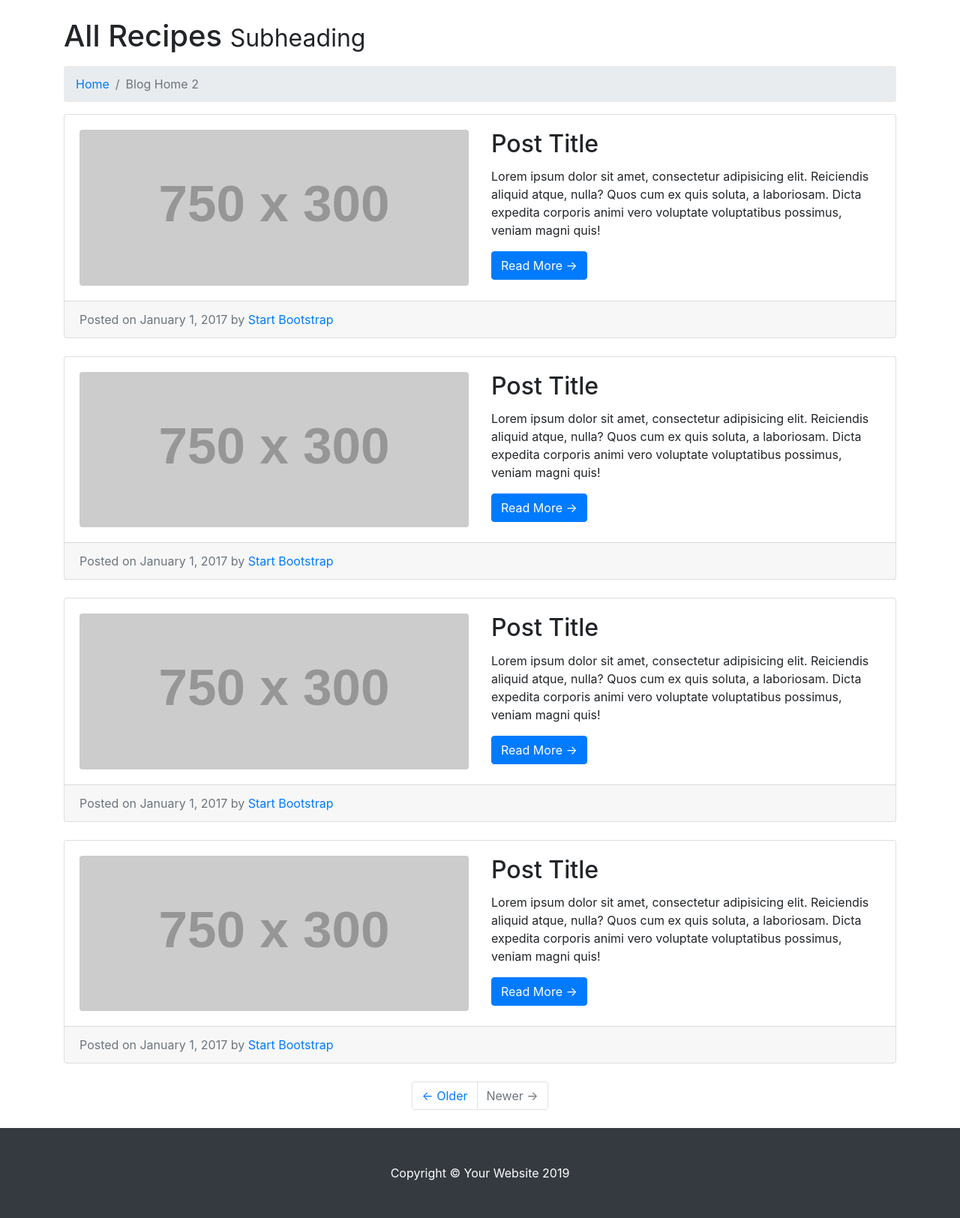
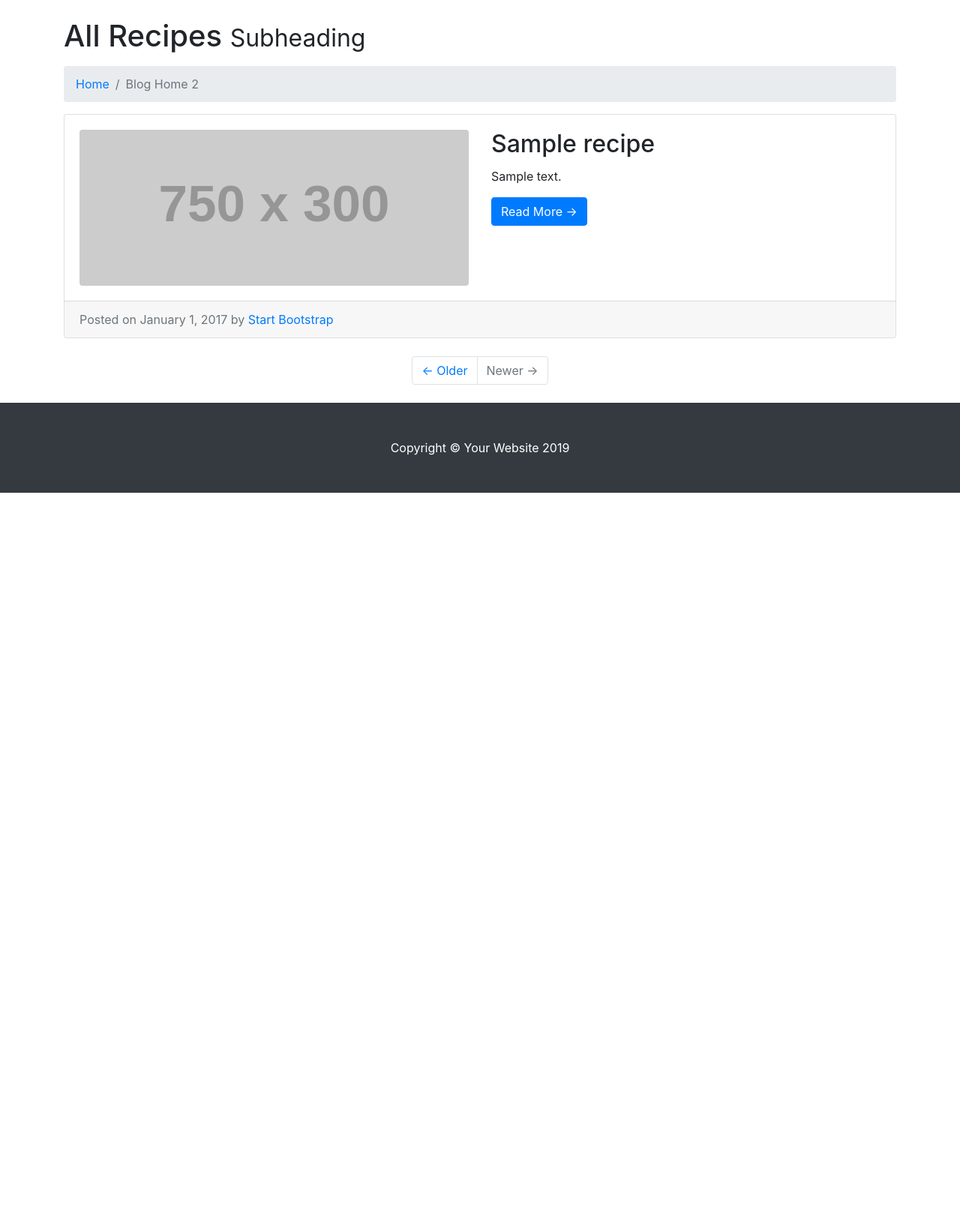
Before and after one commit to davidjbuchanan/MS3-lockdown, a Flask app: page /allRecipes in a window 1280 px wide. Shown: the part 56-1680 px from the top of the page at 75% size. After the commit the page ends 713 px from the top, so only its background shows below. Run offline with Flask 2, Linux system fonts and the light colour scheme; grey boxes labelled with a size stand in for pictures from a placeholder-image service; a database or web service that is not in the repository returns one stand-in record (values such as "Sample title"); some libraries are stand-ins or nearby versions.

Commit message:
Connection test: Jinja code added to allRecipes.html; linked to app.py and MongoDB atlas collection

```diff
--- a/app.py
+++ b/app.py
@@ -27,7 +27,7 @@ def about():
 
 @app.route('/allRecipes')
 def allRecipes():
-    return render_template("allRecipes.html")
+    return render_template("allRecipes.html", recipe=mongo.db.recipe.find())
 
 @app.route('/yourRecipes')
 def yourRecipes():
--- a/templates/allRecipes.html
+++ b/templates/allRecipes.html
@@ -14,7 +14,8 @@
       <li class="breadcrumb-item active">Blog Home 2</li>
     </ol>
 
-    <!-- Blog Post -->
+    <!-- Recipe Post -->
+    {% for item in recipe %}
     <div class="card mb-4">
       <div class="card-body">
         <div class="row">
@@ -24,8 +25,8 @@
             </a>
           </div>
           <div class="col-lg-6">
-            <h2 class="card-title">Post Title</h2>
-            <p class="card-text">Lorem ipsum dolor sit amet, consectetur adipisicing elit. Reiciendis aliquid atque, nulla? Quos cum ex quis soluta, a laboriosam. Dicta expedita corporis animi vero voluptate voluptatibus possimus, veniam magni quis!</p>
+            <h2 class="card-title">{{item.name}}</h2>
+            <p class="card-text">{{item.description}}</p>
             <a href="#" class="btn btn-primary">Read More &rarr;</a>
           </div>
         </div>
@@ -35,72 +36,9 @@
         <a href="#">Start Bootstrap</a>
       </div>
     </div>
+    {% endfor %}
 
-    <!-- Blog Post -->
-    <div class="card mb-4">
-      <div class="card-body">
-        <div class="row">
-          <div class="col-lg-6">
-            <a href="#">
-              <img class="img-fluid rounded" src="http://placehold.it/750x300" alt="">
-            </a>
-          </div>
-          <div class="col-lg-6">
-            <h2 class="card-title">Post Title</h2>
-            <p class="card-text">Lorem ipsum dolor sit amet, consectetur adipisicing elit. Reiciendis aliquid atque, nulla? Quos cum ex quis soluta, a laboriosam. Dicta expedita corporis animi vero voluptate voluptatibus possimus, veniam magni quis!</p>
-            <a href="#" class="btn btn-primary">Read More &rarr;</a>
-          </div>
-        </div>
-      </div>
-      <div class="card-footer text-muted">
-        Posted on January 1, 2017 by
-        <a href="#">Start Bootstrap</a>
-      </div>
-    </div>
 
-    <!-- Blog Post -->
-    <div class="card mb-4">
-      <div class="card-body">
-        <div class="row">
-          <div class="col-lg-6">
-            <a href="#">
-              <img class="img-fluid rounded" src="http://placehold.it/750x300" alt="">
-            </a>
-          </div>
-          <div class="col-lg-6">
-            <h2 class="card-title">Post Title</h2>
-            <p class="card-text">Lorem ipsum dolor sit amet, consectetur adipisicing elit. Reiciendis aliquid atque, nulla? Quos cum ex quis soluta, a laboriosam. Dicta expedita corporis animi vero voluptate voluptatibus possimus, veniam magni quis!</p>
-            <a href="#" class="btn btn-primary">Read More &rarr;</a>
-          </div>
-        </div>
-      </div>
-      <div class="card-footer text-muted">
-        Posted on January 1, 2017 by
-        <a href="#">Start Bootstrap</a>
-      </div>
-    </div>
-
-    <!-- Blog Post -->
-    <div class="card mb-4">
-      <div class="card-body">
-        <div class="row">
-          <div class="col-lg-6">
-            <a href="#">
-              <img class="img-fluid rounded" src="http://placehold.it/750x300" alt="">
-            </a>
-          </div>
-          <div class="col-lg-6">
-            <h2 class="card-title">Post Title</h2>
-            <p class="card-text">Lorem ipsum dolor sit amet, consectetur adipisicing elit. Reiciendis aliquid atque, nulla? Quos cum ex quis soluta, a laboriosam. Dicta expedita corporis animi vero voluptate voluptatibus possimus, veniam magni quis!</p>
-            <a href="#" class="btn btn-primary">Read More &rarr;</a>
-          </div>
-        </div>
-      </div>
-      <div class="card-footer text-muted">
-        Posted on January 1, 2017 by
-        <a href="#">Start Bootstrap</a>
-      </div>
-    </div>
 
     <!-- Pagination -->
     <ul class="pagination justify-content-center mb-4">
```
